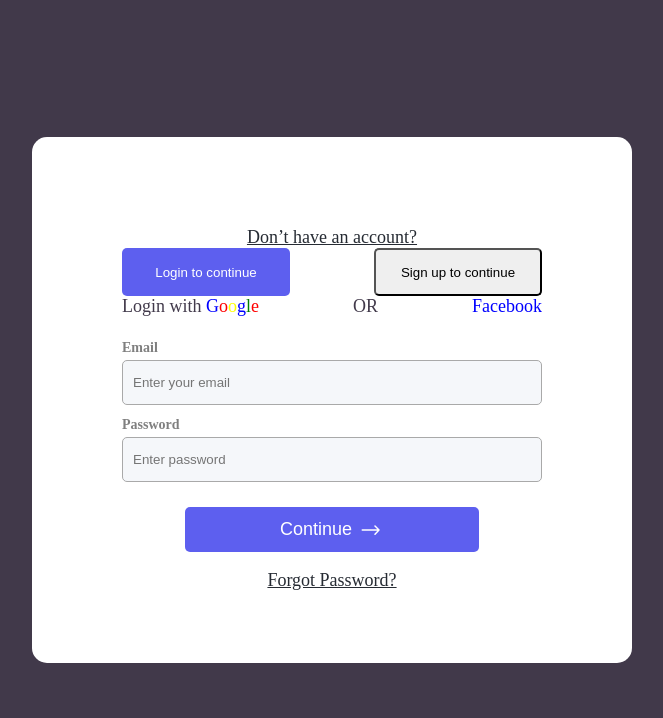
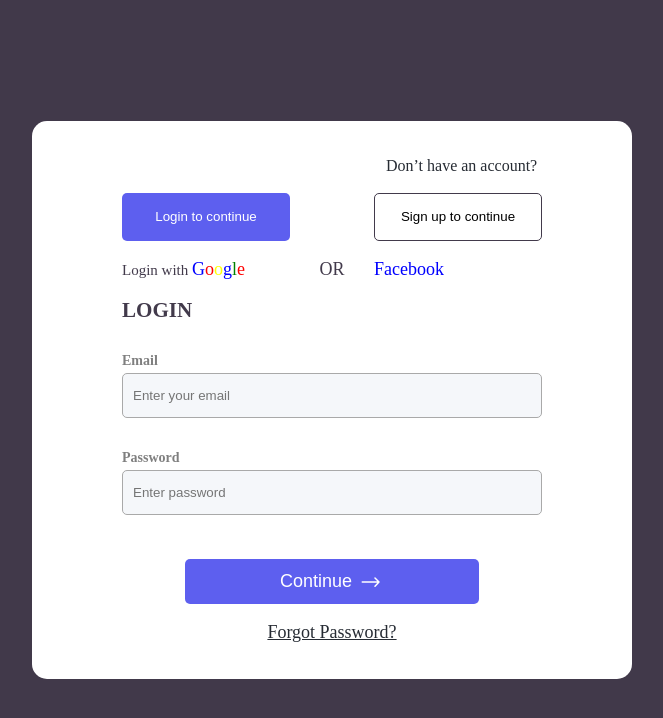
Before and after one commit to Africa-Trainovation-Consulting/newATC, a React (Create React App) app: page / in a window 1280 px wide. Shown: the top 718 px of the page, without its empty margins (308-971 px from the left). Built offline with nearby package versions, Linux system fonts and the light colour scheme.

Commit message:
still adjusting

```diff
--- a/src/Sass/style.scss
+++ b/src/Sass/style.scss
@@ -38,14 +38,15 @@ $input-bg-color:#F5F7FA;
     max-width: 600px;
     font-size: $font-size;
     border-radius: 15px;
-    padding: 4em 0;
+    padding: 2em 0;
     margin: 4vh 0;
 }
 
 @mixin flex_btn {
-    width: 85%;
+    width: 90%;
     @include flex();
     justify-content: space-between;
+    margin-bottom:1em;
 }
 
 @mixin flex_btn2 {
@@ -54,8 +55,10 @@ $input-bg-color:#F5F7FA;
 }
 
 @mixin btn {
+    background:none;
     border-radius: 5px;
-    width: 47%;
+    border: 1px solid #423A4B;
+    width: 45%;
     height: 5vh;
     cursor: pointer;
 }
@@ -73,7 +76,7 @@ $input-bg-color:#F5F7FA;
 
 @mixin form {
     @include flex2();
-    width: 85%;
+    width: 90%;
     margin-top: 1em;
 }
 
@@ -100,7 +103,7 @@ $input-bg-color:#F5F7FA;
     border-radius: 5px;
     */
     box-sizing: border-box;
-    margin-bottom: 1.5em;
+    margin-bottom: 2em;
     background-color: $input-bg-color;
     border: 1px solid #A9A9A9;
     box-sizing: border-box;
@@ -114,13 +117,12 @@ $input-bg-color:#F5F7FA;
 
 @mixin input2 {
     @include input();
-    margin-bottom: 0.5em;
     padding: 10px;
 }
 
 @mixin continue_btn {
+    @include btn();
     @include active-btn();
-    @include btn();
     border: none;
     width: 100%;
     font-size: 18px;
@@ -132,8 +134,8 @@ $input-bg-color:#F5F7FA;
 }
 
 @mixin continue_btn2 {
+    @include btn2();
     @include continue_btn();
-    @include btn2();
 }
 
 * {
@@ -199,7 +201,7 @@ button {
 .spanning {
     @include flex();
     justify-content: space-between;
-    width: 85%;
+    width: 90%;
     h1 {
         font-size: 20px;
         margin-bottom: 1em;
@@ -219,7 +221,18 @@ h1{
     display: flex;
     width: 100%;
 }
-
+.dont_{
+    width:90%;
+    display:grid;
+    grid-template-columns:40% 15% 40%;
+    margin-bottom:1em;
+        .dont{
+            grid-column:3/span 3;
+            justify-self:end;
+            font-size:13px;
+            text-decoration:none;
+    }
+}
 .Madbtn {
     display: flex;
     justify-content: space-between;
@@ -230,8 +243,9 @@ h1{
     justify-content: space-evenly;
     width: 90%;
 
-    .empty {
+p {
         width: 40%;
+        font-size:15px;
     }
 }
 
@@ -313,6 +327,10 @@ select {
         size: 30px;
     }
 }
+.title{
+    align-self:flex-start;
+    margin-bottom:1.2em;
+}
 form {
     @include form();
 
@@ -341,7 +359,14 @@ form {
         align-self: center;
         display: block;
     }
-
+    .dont_{
+        grid-template-columns:40% 8% 40%;
+        border:none;
+        .dont{
+                border:none;
+                font-size:16px;
+        }
+    }
     .spanning {
         display: grid;
         grid-template-columns: auto;
@@ -374,6 +399,7 @@ form {
 
         }
     }
+
     .Or {
         @include flex();
         width: 70%;
--- a/src/components/CreateNewpassword.js
+++ b/src/components/CreateNewpassword.js
@@ -2,12 +2,15 @@ import React from "react";
 import Backdrop from './HOC'
 import Formgroup from '../layouts/FormGroup';
 import ContinueBtn from "../layouts/ContinueBtn";
+import Spanning from '../layouts/Spanning';
 function CreateNewpassword(props) {
     return (<>
-            <h1 className='forgot'>
+    <Spanning heading=' CREATE NEW PASSWORD' />
+            <h1>
                 CREATE NEW PASSWORD
             </h1>
         <form action='post'>
+            <Formgroup label='Create new password' htmlFor='password' type='password' name='confirmPassword' placeholder='Enter your new password' />
             <Formgroup label='Confirm new Password' htmlFor='password' type='password' name='confirmPassword' placeholder='Confirm password' />
             <ContinueBtn to='/passwordChanged' />
         </form>
--- a/src/components/Login.js
+++ b/src/components/Login.js
@@ -6,8 +6,9 @@ import ContinueBtn from "../layouts/ContinueBtn";
 function Login(props) {
     return (
         <>
-            <Link to='/forgotpassword' style={{ color: '#262B33', marginTop: '1em' }}>Don’t have an account?</Link>
-
+            <span className='dont_'>
+                <Link className="dont" to='/forgotpassword' style={{ color: '#262B33' }}>Don’t have an account?</Link>
+            </span>
             <span className="flex_btn">
                 <button className="login active">
                     Login to continue
@@ -16,7 +17,6 @@ function Login(props) {
                     Sign up to continue
                 </button>
             </span>
-
             <div className='Or'>
                 <p className="goggle">
                     Login with <span style={{ color: 'blue', fontSize: '18px' }}>G</span><span style={{ color: 'red', fontSize: '18px' }}>o</span><span style={{ color: 'yellow', fontSize: '18px' }}>o</span><span style={{ color: 'blue', fontSize: '18px' }}>g</span><span style={{ color: 'green', fontSize: '18px' }}>l</span><span style={{ color: 'red', fontSize: '18px' }}>e </span>
@@ -26,6 +26,7 @@ function Login(props) {
                 </p>
             </div>
             <form action="post">
+                <h3 className='title'>LOGIN</h3>
                 <Formgroup label='Email' htmlFor='Email' type='email' name='email' placeholder='Enter your email' />
                 <Formgroup label='Password' htmlFor='password' type='password' name='password' placeholder='Enter password' />
                 <ContinueBtn to='signup' />
--- a/src/components/SignUp.js
+++ b/src/components/SignUp.js
@@ -14,6 +14,7 @@ function SignUp(props) {
                 </button>
             </span>
             <form action="post">
+            <h3 className='title'>SIGN UP</h3>
                 <Formgroup label='Full Name' htmlFor='name' type='text' name='name' placeholder='Enter your full name' />
                 <Formgroup label='Email' htmlFor='Email' type='email' name='email' placeholder='Enter your email' />
                 <Formgroup label='Home Address' htmlFor='Address' type='address' name='address' placeholder='Enter your home address' />
```
